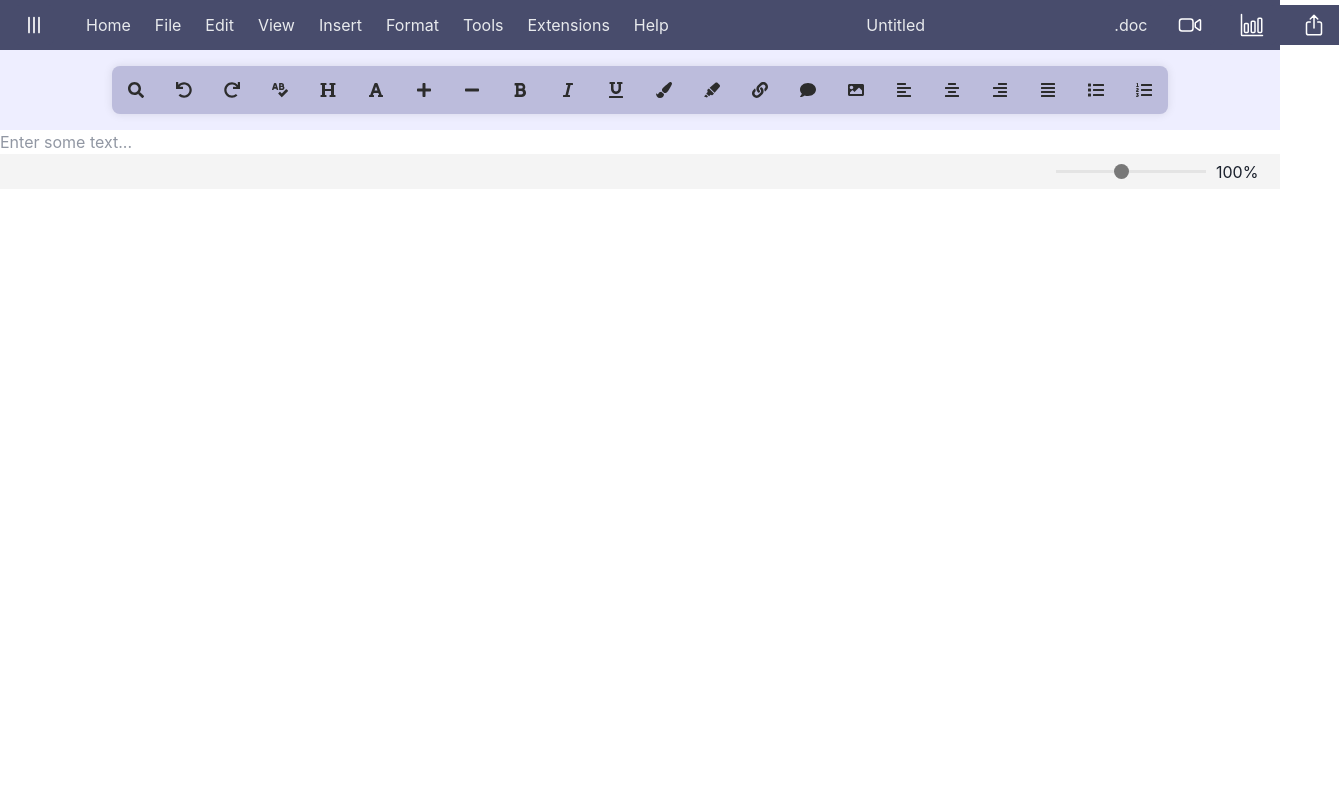
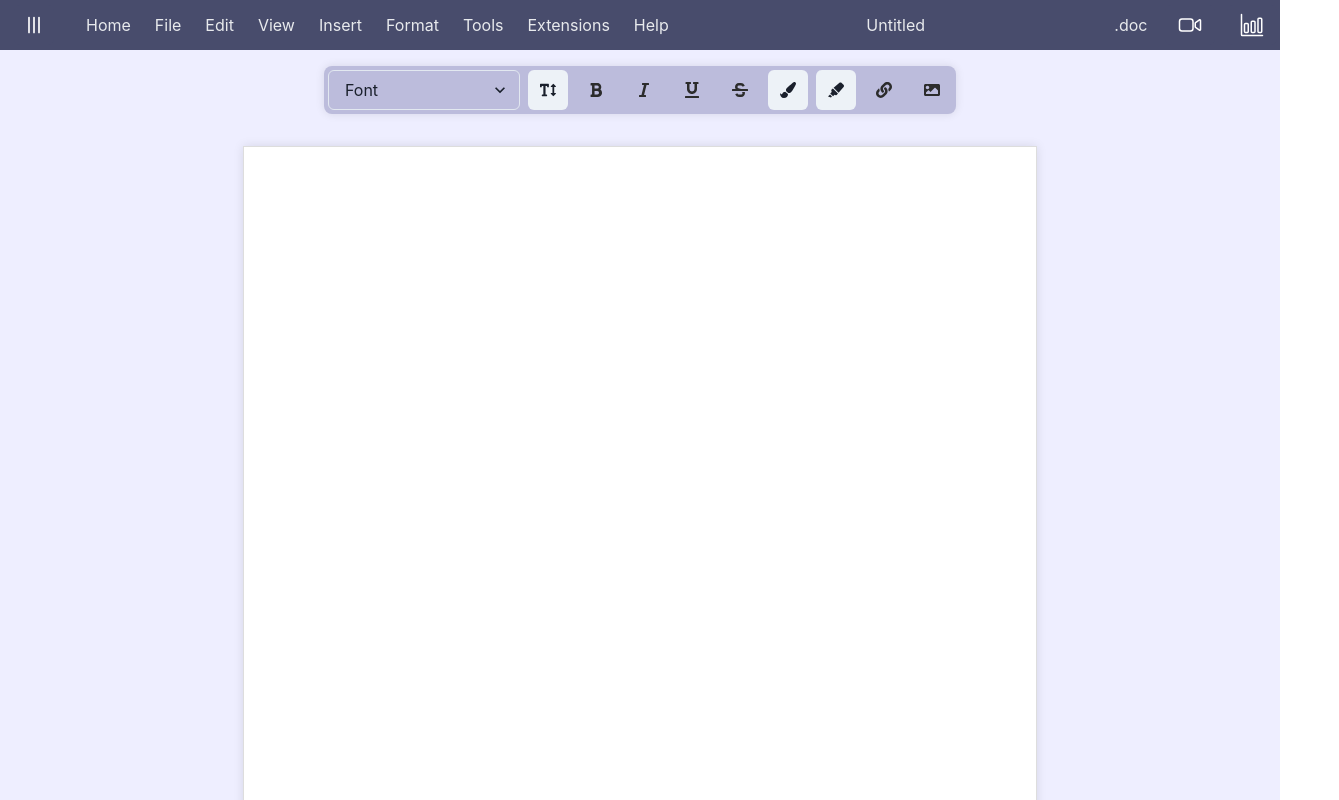
Before and after one commit to AG-2003/Group-Project, a React (Create React App) app in the folder frontend/: page /Doc in a window 1280 px wide. Shown: the whole page, 1339 px wide, since content can reach past the window. Built offline with nearby package versions, Linux system fonts and the light colour scheme; a web font is replaced by a local one.

Commit message:
50% of toolbar functionality done

```diff
--- a/frontend/package.json
+++ b/frontend/package.json
@@ -22,6 +22,7 @@
     "react": "^18.2.0",
     "react-dom": "^18.2.0",
     "react-icons": "^4.12.0",
+    "react-quill": "^2.0.0",
     "react-router-dom": "^6.21.1",
     "react-scripts": "5.0.1",
     "sass": "^1.69.7",
--- a/frontend/src/components/Doc_/Document.scss
+++ b/frontend/src/components/Doc_/Document.scss
@@ -3,14 +3,8 @@
   }
 
 .document {
-  .DraftEditor-root {
-      /* Style the editor container */
-    }
-
     .DraftEditor-editorContainer {
-      /* Style the editor content area */
       min-height: 6em;
-      /* For example, set a minimum height */
     }
     display: flex;
     justify-content: center;
@@ -19,7 +13,7 @@
     margin-top: -1rem; // Adjust for the top padding of the navbar and toolbar if needed
     height: calc(100vh - 2rem);
     background-color: #eeeeff;
-  overflow: auto; // Use main scroll instead of internal scroll
+    overflow: auto;
 
     .editable-area {
         width: 210mm; // Width of A4 paper
@@ -31,25 +25,16 @@
         box-shadow: 0 0 10px rgba(0, 0, 0, 0.1); // Shadow to lift the paper off the page
         overflow: hidden; // Hide overflow
         resize: none; // Disable resizing of the textarea
+
+        &:focus {
+          outline: none;
+          border: 1px solid transparent;
         }
-    // &:focus {
-    //   outline: none;
-    //   border: 1px solid transparent;
+      }
 
-    //   // Webkit-specific removal of highlight border
-    //   &:focus {
-    //     outline: none;
-    //     border: 1px solid transparent;
-    //     box-shadow: none; // Remove if you don't want any focus indication
+      .ql-container.ql-snow {
+        border: none;
+        height: auto;
+      }
 
-    //     // Webkit and Mozilla browsers
-    //     &::-moz-focus-inner {
-    //       border: 0;
-    //     }
-
-    //     &:-webkit-focus-ring-color {
-    //       outline: none;
-    //     }
-    //   }
-    // }
 }
--- a/frontend/src/components/Doc_/Document.tsx
+++ b/frontend/src/components/Doc_/Document.tsx
@@ -11,51 +11,122 @@
 
 // export default Document;
 
-// Document.tsx
-// import React from "react";
-// import { Editor, EditorState } from "draft-js";
-// import "draft-js/dist/Draft.css";
+// Editor.js or Editor.tsx
+import React, { useRef, useState, useMemo } from "react";
+import ReactQuill from "react-quill";
+import ToolBar from "./ToolBar"; // Adjust the path as needed
 
-// // Define the type for the props the Document component will accept
-// interface DocumentProps {
-//   editorState: EditorState;
-//   setEditorState: (editorState: EditorState) => void;
-// }
+import "react-quill/dist/quill.snow.css";
+import "./Document.scss";
 
-// const Document: React.FC<DocumentProps> = ({ editorState, setEditorState }) => {
-//   return (
-//     <div className="document">
-//       <Editor editorState={editorState} onChange={setEditorState} />
-//     </div>
-//   );
-// };
+const Document = () => {
+  const [value, setValue] = useState("");
+  const quillRef = useRef(null);
 
-// export default Document;
+  const handleFontChange = (e) => {
+    const font = e.target.value;
+    const editor = quillRef.current.getEditor();
+    editor.format("font", font.toLowerCase().replace(/\s/g, "-")); // Format the font name as needed
+  };
 
-// In your Document component, attach the ref to the Editor
-// Document.tsx
-import React from "react";
-import { Editor, EditorState } from "draft-js";
+  const handleFontSizeSelect = (size) => {
+    const editor = quillRef.current.getEditor();
+    editor.format("size", size);
+  };
 
-interface DocumentProps {
-  editorState: EditorState;
-  setEditorState: (editorState: EditorState) => void;
-  editorRef: React.RefObject<Editor>; // Include this line
-}
+  const handleBoldClick = () => {
+    const editor = quillRef.current.getEditor();
+    editor.format("bold", !editor.getFormat().bold);
+  };
 
-const Document: React.FC<DocumentProps> = ({
-  editorState,
-  setEditorState,
-  editorRef, // Destructure editorRef from props
-}) => {
+  const handleItalicClick = () => {
+    const editor = quillRef.current.getEditor();
+    editor.format("italic", !editor.getFormat().italic);
+  };
+
+  const handleUnderlineClick = () => {
+    const editor = quillRef.current.getEditor();
+    editor.format("underline", !editor.getFormat().underline);
+  };
+
+  const handleStrikeClick = () => {
+    const editor = quillRef.current.getEditor();
+    editor.format("strike", !editor.getFormat().strike);
+  };
+
+  const handleColorSelect = (color) => {
+    const editor = quillRef.current.getEditor();
+    editor.format("color", color);
+  };
+
+  const handleHighlightSelect = (color) => {
+    const editor = quillRef.current.getEditor();
+    editor.format("background", color);
+  };
+
+  const handleLinkClick = () => {
+    const editor = quillRef.current.getEditor();
+    const range = editor.getSelection();
+    if (range) {
+      const url = prompt("Enter the URL");
+      if (url) {
+        editor.format("link", url);
+      }
+    }
+  };
+
+  const handleImageUpload = () => {
+    const input = document.createElement("input");
+    input.setAttribute("type", "file");
+    input.setAttribute("accept", "image/*");
+    input.click();
+
+    input.onchange = () => {
+      const file = input.files[0];
+      if (file) {
+        const reader = new FileReader();
+        reader.onloadend = () => {
+          const editor = quillRef.current.getEditor();
+          const range = editor.getSelection(true);
+          editor.insertEmbed(range.index, "image", reader.result);
+        };
+        reader.readAsDataURL(file);
+      }
+    };
+  };
+
+  const modules = useMemo(
+    () => ({
+      toolbar: false,
+    }),
+    []
+  );
+
   return (
-    <div className="document">
-      <Editor
-        ref={editorRef} // Attach the ref here
-        editorState={editorState}
-        onChange={setEditorState}
-        placeholder="Enter some text..."
+    <div>
+      {/* <NavBar /> */}
+      <ToolBar
+        onFontChange={handleFontChange}
+        onFontSizeSelect={handleFontSizeSelect}
+        onBoldClick={handleBoldClick}
+        onItalicClick={handleItalicClick}
+        onUnderlineClick={handleUnderlineClick}
+        onStrikeClick={handleStrikeClick}
+        onColorSelect={handleColorSelect}
+        onHighlightSelect={handleHighlightSelect}
+        onLinkClick={handleLinkClick}
+        onImageUpload={handleImageUpload}
       />
+      <div className="document">
+        <ReactQuill
+          className="editable-area"
+          ref={quillRef}
+          // theme="snow"
+          value={value}
+          onChange={setValue}
+          modules={modules}
+        />
+      </div>
     </div>
   );
 };
--- a/frontend/src/components/Doc_/Toolbar.tsx
+++ b/frontend/src/components/Doc_/Toolbar.tsx
@@ -1,6 +1,220 @@
-import React from "react";
-import { Editor, EditorState, RichUtils } from "draft-js";
+// // import React, { useState } from "react";
+// // import { Editor, EditorState, RichUtils } from "draft-js";
+// import "./ToolBar.scss";
+// import {
+//   ButtonGroup,
+//   IconButton,
+//   Menu,
+//   MenuButton,
+//   MenuItem,
+//   MenuList,
+//   Tooltip,
+// } from "@chakra-ui/react";
+// import {
+//   FaSearch,
+//   FaUndo,
+//   FaRedo,
+//   FaSpellCheck,
+//   FaPlus,
+//   FaMinus,
+//   FaPaintBrush,
+//   FaHighlighter,
+//   FaLink,
+//   FaComment,
+//   FaImage,
+//   FaBold,
+//   FaItalic,
+//   FaUnderline,
+//   FaStrikethrough,
+//   FaList,
+//   FaAlignLeft,
+//   FaAlignCenter,
+//   FaAlignRight,
+//   FaAlignJustify,
+//   FaFont,
+//   FaListOl,
+//   FaHeading,
+// } from "react-icons/fa";
+
+// const ToolBar: React.FC = () => {
+//   return (
+//     <div className="container">
+//       <ButtonGroup className="toolbar">
+//         <Tooltip label="Search" hasArrow>
+//           <IconButton
+//             className="tool"
+//             aria-label="Search"
+//             icon={<FaSearch />}
+//           />
+//         </Tooltip>
+//         <Tooltip label="Undo" hasArrow>
+//           <IconButton className="tool" aria-label="Undo" icon={<FaUndo />} />
+//         </Tooltip>
+//         <Tooltip label="Redo" hasArrow>
+//           <IconButton className="tool" aria-label="Redo" icon={<FaRedo />} />
+//         </Tooltip>
+//         <Tooltip label="Spellcheck" hasArrow>
+//           <IconButton
+//             className="tool"
+//             aria-label="Spellcheck"
+//             icon={<FaSpellCheck />}
+//           />
+//         </Tooltip>
+//         <Menu>
+//           <Tooltip label="Headings" hasArrow>
+//             <MenuButton
+//               as={IconButton}
+//               className="tool"
+//               aria-label="Headings"
+//               icon={<FaHeading />}
+//             />
+//           </Tooltip>
+//           <MenuList>
+//             <MenuItem>Heading 1</MenuItem>
+//             <MenuItem>Heading 2</MenuItem>
+//             <MenuItem>Heading 3</MenuItem>
+//             <MenuItem>Heading 4</MenuItem>
+//             <MenuItem>Heading 5</MenuItem>
+//             <MenuItem>Heading 6</MenuItem>
+//           </MenuList>
+//         </Menu>
+//         <Menu>
+//           <Tooltip label="Font Style" hasArrow>
+//             <MenuButton
+//               as={IconButton}
+//               className="tool"
+//               aria-label="Font Style"
+//               icon={<FaFont />}
+//             />
+//           </Tooltip>
+//           <MenuList>
+//             <MenuItem>Arial</MenuItem>
+//             <MenuItem>Times New Roman</MenuItem>
+//             <MenuItem>Helvetica</MenuItem>
+//             {/* ... other font options */}
+//           </MenuList>
+//         </Menu>
+//         <Tooltip label="Increase Font Size" hasArrow>
+//           <IconButton
+//             className="tool"
+//             aria-label="Increase Font Size"
+//             icon={<FaPlus />}
+//           />
+//         </Tooltip>
+//         <Tooltip label="Decrease Font Size" hasArrow>
+//           <IconButton
+//             className="tool"
+//             aria-label="Decrease Font Size"
+//             icon={<FaMinus />}
+//           />
+//         </Tooltip>
+//         <Tooltip label="Bold" hasArrow>
+//           <IconButton className="tool" aria-label="Search" icon={<FaBold />} />
+//         </Tooltip>
+//         <Tooltip label="Italic" hasArrow>
+//           <IconButton
+//             className="tool"
+//             aria-label="Italic"
+//             icon={<FaItalic />}
+//           />
+//         </Tooltip>
+//         <Tooltip label="Underline" hasArrow>
+//           <IconButton
+//             className="tool"
+//             aria-label="Underline"
+//             icon={<FaUnderline />}
+//           />
+//         </Tooltip>
+//         <Tooltip label="Strikethrough" hasArrow>
+//           <IconButton
+//             className="tool"
+//             aria-label="Strikethrough"
+//             icon={<FaStrikethrough />}
+//           />
+//         </Tooltip>
+//         <Tooltip label="Text Color" hasArrow>
+//           <IconButton
+//             className="tool"
+//             aria-label="Text Color"
+//             icon={<FaPaintBrush />}
+//           />
+//         </Tooltip>
+//         <Tooltip label="Highlight Text" hasArrow>
+//           <IconButton
+//             className="tool"
+//             aria-label="Highlight Text"
+//             icon={<FaHighlighter />}
+//           />
+//         </Tooltip>
+//         <Tooltip label="Insert Link" hasArrow>
+//           <IconButton
+//             className="tool"
+//             aria-label="Insert Link"
+//             icon={<FaLink />}
+//           />
+//         </Tooltip>
+//         <Tooltip label="Add Comment" hasArrow>
+//           <IconButton
+//             className="tool"
+//             aria-label="Add Comment"
+//             icon={<FaComment />}
+//           />
+//         </Tooltip>
+//         <Tooltip label="Add Image" hasArrow>
+//           <IconButton
+//             className="tool"
+//             aria-label="Add Image"
+//             icon={<FaImage />}
+//           />
+//         </Tooltip>
+//         <Tooltip label="Align Left" hasArrow>
+//           <IconButton
+//             className="tool"
+//             aria-label="Align Left"
+//             icon={<FaAlignLeft />}
+//           />
+//         </Tooltip>
+//         <Tooltip label="Align Center" hasArrow>
+//           <IconButton
+//             className="tool"
+//             aria-label="Align Center"
+//             icon={<FaAlignCenter />}
+//           />
+//         </Tooltip>
+//         <Tooltip label="Align Right" hasArrow>
+//           <IconButton
+//             className="tool"
+//             aria-label="Align Right"
+//             icon={<FaAlignRight />}
+//           />
+//         </Tooltip>
+//         <Tooltip label="Align Justify" hasArrow>
+//           <IconButton
+//             className="tool"
+//             aria-label="Align Justify"
+//             icon={<FaAlignJustify />}
+//           />
+//         </Tooltip>
+//         <Tooltip label="Bullets" hasArrow>
+//           <IconButton className="tool" aria-label="Bullets" icon={<FaList />} />
+//         </Tooltip>
+//         <Tooltip label="Numbered" hasArrow>
+//           <IconButton
+//             className="tool"
+//             aria-label="Numbered"
+//             icon={<FaListOl />}
+//           />
+//         </Tooltip>
+//       </ButtonGroup>
+//     </div>
+//   );
+// };
+
+// export default ToolBar;
+
+import React, { useRef } from "react";
 import "./ToolBar.scss";
+
 import {
   ButtonGroup,
   IconButton,
@@ -8,6 +222,7 @@ import {
   MenuButton,
   MenuItem,
   MenuList,
+  Select,
   Tooltip,
 } from "@chakra-ui/react";
 import {
@@ -33,196 +248,162 @@ import {
   FaFont,
   FaListOl,
   FaHeading,
+  FaStrikethrough,
+  FaTextHeight,
 } from "react-icons/fa";
 
-interface ToolBarProps {
-  editorState: EditorState;
-  setEditorState: (editorState: EditorState) => void;
-  editorRef: React.RefObject<Editor>; // Define this in your interface
-}
+const ToolBar = ({
+  onFontChange,
+  onFontSizeSelect,
+  onBoldClick,
+  onItalicClick,
+  onUnderlineClick,
+  onStrikeClick,
+  onColorSelect,
+  onHighlightSelect,
+  onLinkClick,
+  onImageUpload,
+}) => {
+  const fonts = [
+    "Arial",
+    "Georgia",
+    "Impact",
+    "Tahoma",
+    "Times New Roman",
+    "Verdana",
+  ];
 
-const ToolBar: React.FC<ToolBarProps> = ({
-  editorState,
-  setEditorState,
-  editorRef,
-}) => {
-  const applyStyle = (style: string) => {
-    // Focus the editor
-    editorRef.current && editorRef.current.focus();
+  const fontSizes = ["10px", "12px", "14px", "16px", "18px", "20px"];
 
-    // Apply the style
-    const newState = RichUtils.toggleInlineStyle(editorState, style);
+  const colors = [
+    "#000000",
+    "#FF5733",
+    "#33FF57",
+    "#3357FF",
+    "#F333FF",
+    "#57FF33",
+  ];
 
-    // Create a new EditorState with the current selection to avoid cursor jumping
-    const selection = editorState.getSelection();
-    const stateWithPreservedSelection = EditorState.forceSelection(
-      newState,
-      selection
-    );
+  const highlightColors = [
+    "transparent",
+    "#ffff00",
+    "#00ff00",
+    "#00ffff",
+    "#ff00ff",
+    "#0000ff",
+  ];
 
-    // Update the EditorState with the new state that has the preserved selection
-    setEditorState(stateWithPreservedSelection);
-  };
   return (
     <div className="container">
       <ButtonGroup className="toolbar">
-        <Tooltip label="Search" hasArrow>
+        <Select onChange={onFontChange} placeholder="Font">
+          {fonts.map((font) => (
+            <option key={font} value={font}>
+              {font}
+            </option>
+          ))}
+        </Select>
+        <Tooltip label="Font Size" hasArrow>
+          <Menu>
+            <MenuButton as={IconButton} icon={<FaTextHeight />} />
+            <MenuList>
+              {fontSizes.map((size) => (
+                <MenuItem key={size} onClick={() => onFontSizeSelect(size)}>
+                  {size}
+                </MenuItem>
+              ))}
+            </MenuList>
+          </Menu>
+        </Tooltip>
+        <Tooltip label="Bold" hasArrow>
           <IconButton
             className="tool"
             aria-label="Search"
-            icon={<FaSearch />}
+            icon={<FaBold />}
+            onClick={onBoldClick}
           />
         </Tooltip>
-        <Tooltip label="Undo" hasArrow>
-          <IconButton className="tool" aria-label="Undo" icon={<FaUndo />} />
-        </Tooltip>
-        <Tooltip label="Redo" hasArrow>
-          <IconButton className="tool" aria-label="Redo" icon={<FaRedo />} />
-        </Tooltip>
-        <Tooltip label="Spellcheck" hasArrow>
-          <IconButton
-            className="tool"
-            aria-label="Spellcheck"
-            icon={<FaSpellCheck />}
-          />
-        </Tooltip>
-        <Menu>
-          <Tooltip label="Headings" hasArrow>
-            <MenuButton
-              as={IconButton}
-              className="tool"
-              aria-label="Headings"
-              icon={<FaHeading />}
-            />
-          </Tooltip>
-          <MenuList>
-            <MenuItem>Heading 1</MenuItem>
-            <MenuItem>Heading 2</MenuItem>
-            <MenuItem>Heading 3</MenuItem>
-            <MenuItem>Heading 4</MenuItem>
-            <MenuItem>Heading 5</MenuItem>
-            <MenuItem>Heading 6</MenuItem>
-          </MenuList>
-        </Menu>
-        <Menu>
-          <Tooltip label="Font Style" hasArrow>
-            <MenuButton
-              as={IconButton}
-              className="tool"
-              aria-label="Font Style"
-              icon={<FaFont />}
-            />
-          </Tooltip>
-          <MenuList>
-            <MenuItem>Arial</MenuItem>
-            <MenuItem>Times New Roman</MenuItem>
-            <MenuItem>Helvetica</MenuItem>
-            {/* ... other font options */}
-          </MenuList>
-        </Menu>
-        <Tooltip label="Increase Font Size" hasArrow>
-          <IconButton
-            className="tool"
-            aria-label="Increase Font Size"
-            icon={<FaPlus />}
-          />
-        </Tooltip>
-        <Tooltip label="Decrease Font Size" hasArrow>
-          <IconButton
-            className="tool"
-            aria-label="Decrease Font Size"
-            icon={<FaMinus />}
-          />
-        </Tooltip>
-        <IconButton
-          className="tool"
-          aria-label="Bold"
-          icon={<FaBold />}
-          onClick={() => applyStyle("BOLD")}
-        />
+        <Tooltip label="Italic" hasArrow>
           <IconButton
             className="tool"
             aria-label="Italic"
             icon={<FaItalic />}
-          onClick={() => applyStyle("ITALIC")}
+            onClick={onItalicClick}
           />
+        </Tooltip>
+        <Tooltip label="Underline" hasArrow>
           <IconButton
             className="tool"
             aria-label="Underline"
             icon={<FaUnderline />}
-          onClick={() => applyStyle("UNDERLINE")}
+            onClick={onUnderlineClick}
           />
-        <Tooltip label="Text Color" hasArrow>
+        </Tooltip>
+        <Tooltip label="Strike" hasArrow>
           <IconButton
             className="tool"
-            aria-label="Text Color"
-            icon={<FaPaintBrush />}
+            aria-label="Strike"
+            icon={<FaStrikethrough />}
+            onClick={onStrikeClick}
           />
         </Tooltip>
-        <Tooltip label="Highlight Text" hasArrow>
-          <IconButton
-            className="tool"
-            aria-label="Highlight Text"
-            icon={<FaHighlighter />}
+        <Tooltip label="Text Color" hasArrow>
+          <Menu>
+            <MenuButton
+              as={IconButton}
+              icon={<FaPaintBrush />}
+              className="menu-button"
             />
+            <MenuList className="menu-list">
+              {colors.map((color) => (
+                <MenuItem
+                  className="menu-item"
+                  key={color}
+                  onClick={() => onColorSelect(color)}
+                >
+                  <div
+                    className="color-swatch"
+                    style={{ backgroundColor: color }}
+                  ></div>
+                </MenuItem>
+              ))}
+            </MenuList>
+          </Menu>
+        </Tooltip>
+        <Tooltip label="Highlight Color" hasArrow>
+          <Menu>
+            <MenuButton as={IconButton} icon={<FaHighlighter />} />
+            <MenuList>
+              {highlightColors.map((color) => (
+                <MenuItem
+                  key={color}
+                  onClick={() => onHighlightSelect(color)}
+                  style={{
+                    backgroundColor: color,
+                    width: "24px",
+                    height: "24px",
+                    borderRadius: "50%",
+                    margin: "2px",
+                  }}
+                />
+              ))}
+            </MenuList>
+          </Menu>
         </Tooltip>
         <Tooltip label="Insert Link" hasArrow>
           <IconButton
             className="tool"
             aria-label="Insert Link"
             icon={<FaLink />}
+            onClick={onLinkClick}
           />
         </Tooltip>
-        <Tooltip label="Add Comment" hasArrow>
+        <Tooltip label="Insert Image" hasArrow>
           <IconButton
             className="tool"
-            aria-label="Add Comment"
-            icon={<FaComment />}
-          />
-        </Tooltip>
-        <Tooltip label="Add Image" hasArrow>
-          <IconButton
-            className="tool"
-            aria-label="Add Image"
+            aria-label="Insert Image"
             icon={<FaImage />}
-          />
-        </Tooltip>
-        <Tooltip label="Align Left" hasArrow>
-          <IconButton
-            className="tool"
-            aria-label="Align Left"
-            icon={<FaAlignLeft />}
-          />
-        </Tooltip>
-        <Tooltip label="Align Center" hasArrow>
-          <IconButton
-            className="tool"
-            aria-label="Align Center"
-            icon={<FaAlignCenter />}
-          />
-        </Tooltip>
-        <Tooltip label="Align Right" hasArrow>
-          <IconButton
-            className="tool"
-            aria-label="Align Right"
-            icon={<FaAlignRight />}
-          />
-        </Tooltip>
-        <Tooltip label="Align Justify" hasArrow>
-          <IconButton
-            className="tool"
-            aria-label="Align Justify"
-            icon={<FaAlignJustify />}
-          />
-        </Tooltip>
-        <Tooltip label="Bullets" hasArrow>
-          <IconButton className="tool" aria-label="Bullets" icon={<FaList />} />
-        </Tooltip>
-        <Tooltip label="Numbered" hasArrow>
-          <IconButton
-            className="tool"
-            aria-label="Numbered"
-            icon={<FaListOl />}
+            onClick={onImageUpload}
           />
         </Tooltip>
       </ButtonGroup>
--- a/frontend/src/pages/Doc.tsx
+++ b/frontend/src/pages/Doc.tsx
@@ -1,70 +1,34 @@
-// import React, { useState } from "react";
-// import NavBar from "../components/Doc_/NavBar";
-// import ToolBar from "../components/Doc_/ToolBar";
-// import Document from "../components/Doc_/Document";
-// import Footer from "../components/Doc_/Footer";
-// import "./Doc.scss"; // Make sure you import Doc.scss here
-
-// const Doc: React.FC = () => {
-//   const [isSidebarOpen, setIsSidebarOpen] = useState(true);
-
-//   const toggleSidebar = () => setIsSidebarOpen(!isSidebarOpen);
-
-//   const handleZoomChange = (newZoomLevel: number) => {
-//     // Logic to update document size
-//     // For example:
-//     // documentContainer.style.transform = `scale(${newZoomLevel / 100})`;
-//   };
-
-//   return (
-//     <div className="doc-container">
-//       <NavBar onToggle={toggleSidebar} isSidebarOpen={isSidebarOpen} />
-//       <ToolBar />
-//       <Document />
-//       <Footer onZoomChange={handleZoomChange} />
-//     </div>
-//   );
-// };
-
-// export default Doc;
-
-// Doc.tsx
-import React, { useRef, useState } from "react";
-import { Editor, EditorState } from "draft-js";
+import React, { useState } from "react";
 import NavBar from "../components/Doc_/NavBar";
 import ToolBar from "../components/Doc_/ToolBar";
 import Document from "../components/Doc_/Document";
 import Footer from "../components/Doc_/Footer";
+import "./Doc.scss"; // Make sure you import Doc.scss here
 
 const Doc: React.FC = () => {
-  const editorRef = useRef<Editor>(null); // Add this line to create a ref
-
-  const [editorState, setEditorState] = useState(EditorState.createEmpty());
-
   const [isSidebarOpen, setIsSidebarOpen] = useState(true);
 
   const toggleSidebar = () => setIsSidebarOpen(!isSidebarOpen);
 
   const handleZoomChange = (newZoomLevel: number) => {
-    // Implement zoom functionality
+    // Logic to update document size
   };
 
   return (
-    <div>
+    <div className="doc-container">
       <NavBar onToggle={toggleSidebar} isSidebarOpen={isSidebarOpen} />
-      <ToolBar
-        editorState={editorState}
-        setEditorState={setEditorState}
-        editorRef={editorRef}
-      />
-      <Document
-        editorState={editorState}
-        setEditorState={setEditorState}
-        editorRef={editorRef}
-      />
+      <Document />
       <Footer onZoomChange={handleZoomChange} />
     </div>
   );
 };
 
 export default Doc;
+
+// import Editor from "../components/Doc_/TestEditor";
+
+// const Doc: React.FC = () => {
+//   return <Editor />;
+// };
+
+// export default Doc;
```
Also changed, not shown: frontend/src/components/Doc_/NavBar.tsx (+0 -10 lines), frontend/src/logo.svg (deleted), 1 other file (tests, documents, lock files or other folders). Lines whose indentation alone changed are shown as unchanged.
